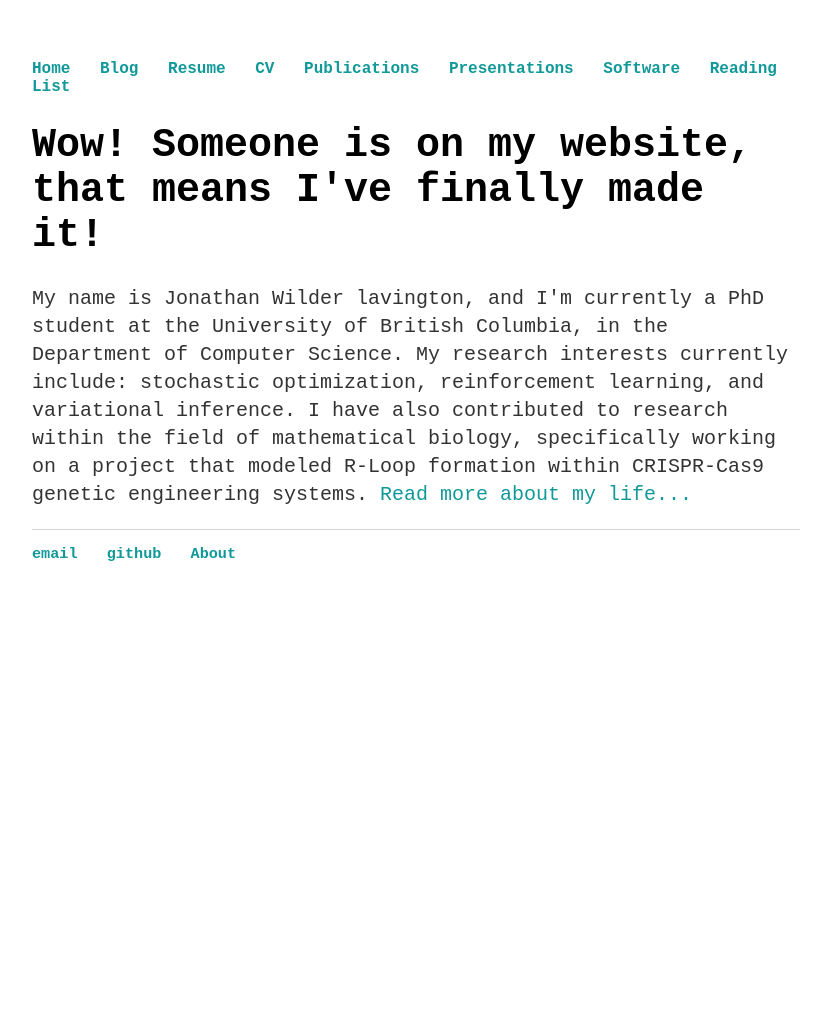
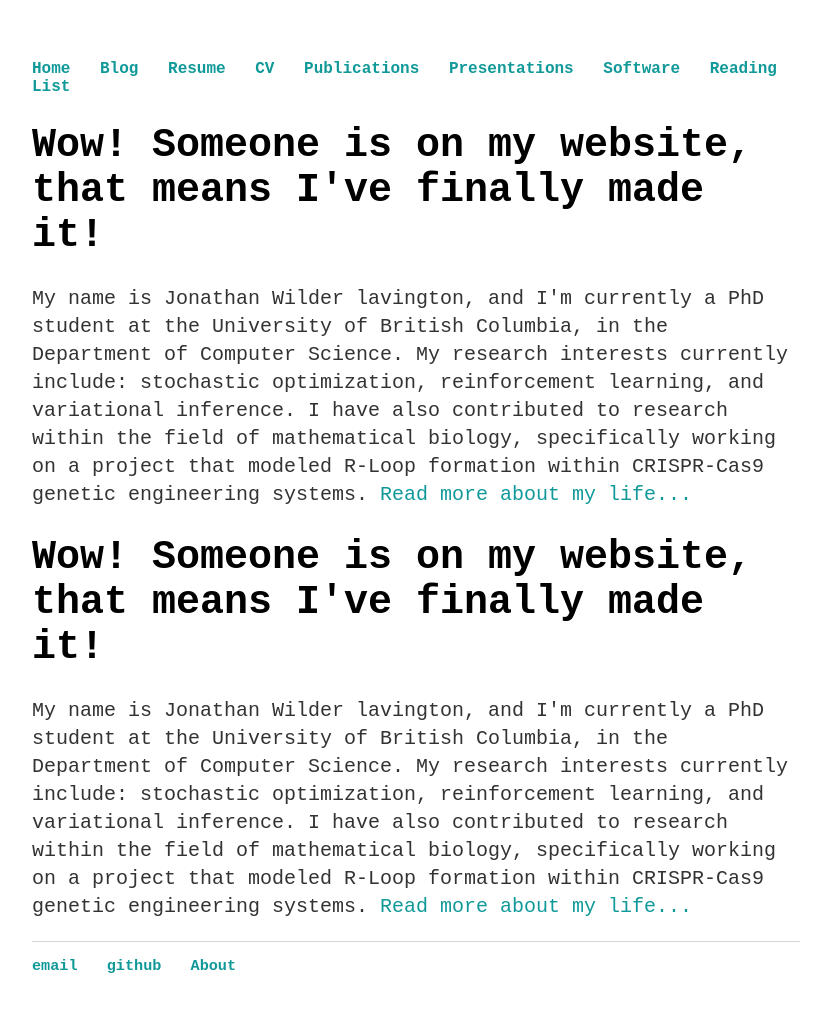
Before and after one commit to WilderLavington/old_web_page, a Jekyll site: the page built from index.html, in a window 1280 px wide. Shown: the whole page, without its empty margins (224-1042 px from the left). Built offline with Jekyll 4.4.1, drawn with Linux system fonts in a browser that asks for light colours; before the commit the page ends 900 px from its top, so only the background shows below that.

Commit message:
Update index.html

```diff
--- a/index.html
+++ b/index.html
@@ -1,7 +1,9 @@
 ---
 layout: default
 ---
-<body>
+<div class="row">
+  <div class="column"></div>
+  <body>
 <h1>Wow! Someone is on my website, that means I've finally made it!</h1>
 <p>My name is Jonathan Wilder lavington, and I'm currently a PhD student at the University of British Columbia,
 in the Department of Computer Science. My research interests currently include: stochastic optimization,
@@ -9,3 +11,13 @@
 biology, specifically working on a project that modeled R-Loop formation within CRISPR-Cas9 genetic engineering systems.
 <a href="https://wilderlavington.github.io/about/">Read more about my life...</a></p>
 </body>
+  <div class="column"></div>
+  <body>
+<h1>Wow! Someone is on my website, that means I've finally made it!</h1>
+<p>My name is Jonathan Wilder lavington, and I'm currently a PhD student at the University of British Columbia,
+in the Department of Computer Science. My research interests currently include: stochastic optimization,
+reinforcement learning, and variational inference. I have also contributed to research within the field of mathematical
+biology, specifically working on a project that modeled R-Loop formation within CRISPR-Cas9 genetic engineering systems.
+<a href="https://wilderlavington.github.io/about/">Read more about my life...</a></p>
+</body>
+</div>
```
